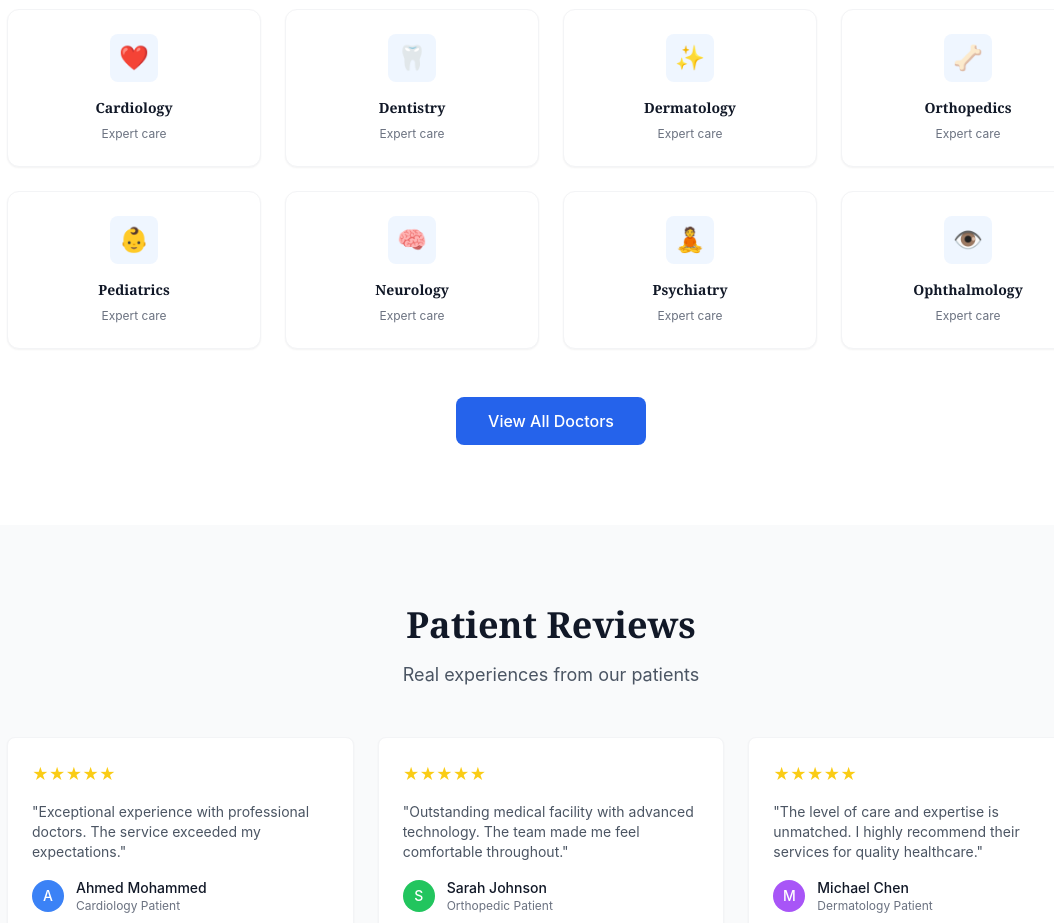
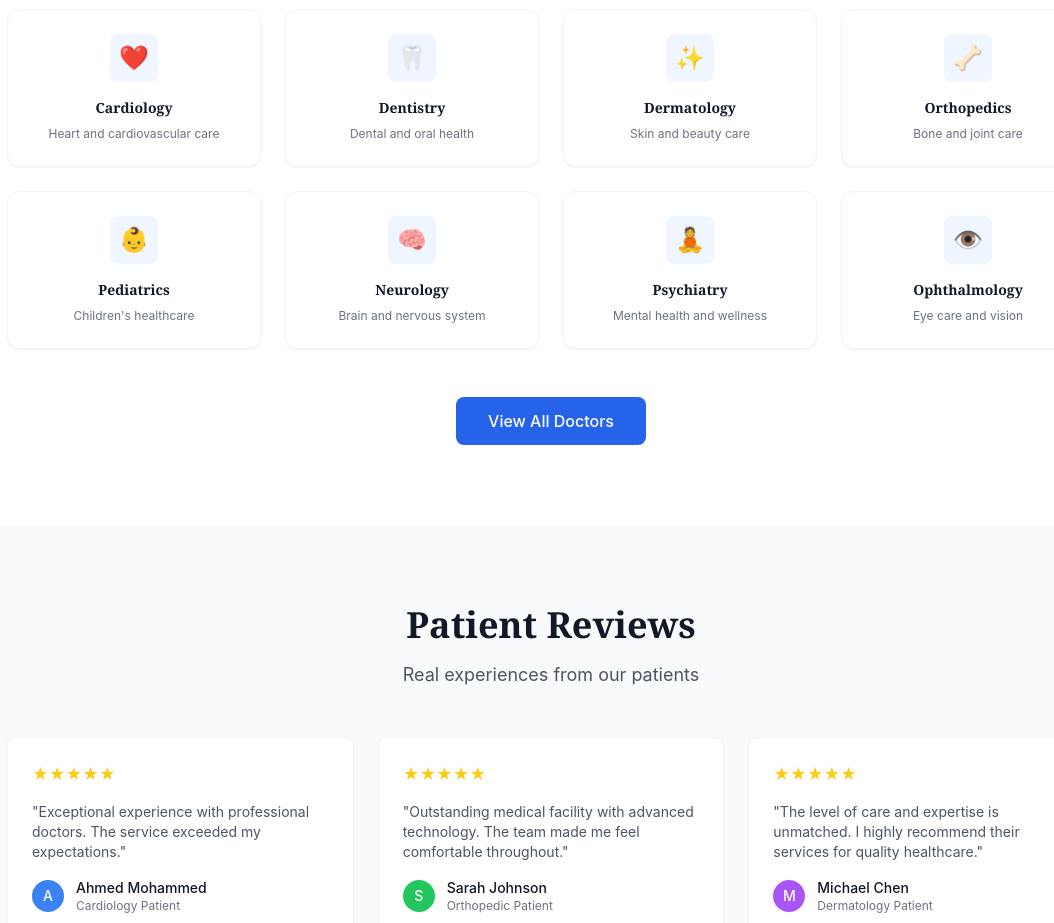
Before and after one commit to mohasbks/doctor-booking-system, a Vue app: page / in a window 1280 px wide. Shown: the part 2200-3123 px from the top of the page, without its empty margins (89-1143 px from the left). Built offline with nearby package versions, Linux system fonts and the light colour scheme.

Commit message:
Update HomePage.vue

```diff
--- a/src/components/HomePage.vue
+++ b/src/components/HomePage.vue
@@ -198,7 +198,7 @@
         </div>
 
         <div class="grid grid-cols-2 md:grid-cols-4 gap-6">
-          <div v-for="(specialty, index) in specialties" :key="specialty.name"
+          <div v-for="(specialty, index) in specialtyCards" :key="specialty.name"
                class="group cursor-pointer slide-in-up"
                :style="`animation-delay: ${index * 0.1}s`"
                @click="searchBySpecialty(specialty.name)">
@@ -208,7 +208,7 @@
               </div>
               <h3 class="text-sm font-semibold text-gray-900 dark:text-white mb-2">{{ specialty.name }}</h3>
               <p class="text-xs text-gray-500 dark:text-gray-400">
-                Expert care
+                {{ specialty.description }}
               </p>
             </div>
           </div>
@@ -400,6 +400,7 @@
 
 <script>
 import { ref, computed, onMounted } from 'vue'
+import { doctors, specialties, specialtyCards } from '../data/doctors.js'
 
 export default {
   name: 'HomePage',
@@ -522,6 +523,7 @@ export default {
       searchLocation,
       searchDoctor,
       specialties,
+      specialtyCards,
       quickSpecialties,
       getSpecialtyIcon,
       searchDoctors,
```
